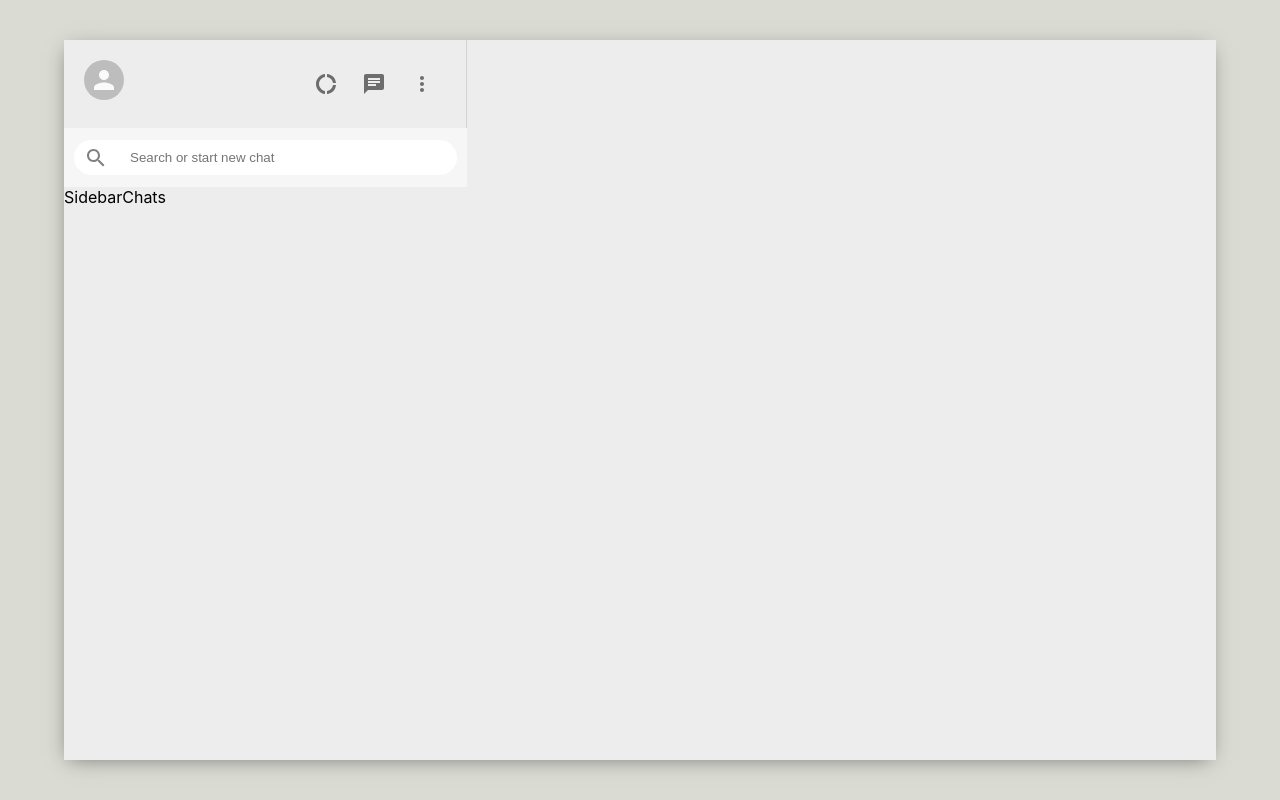
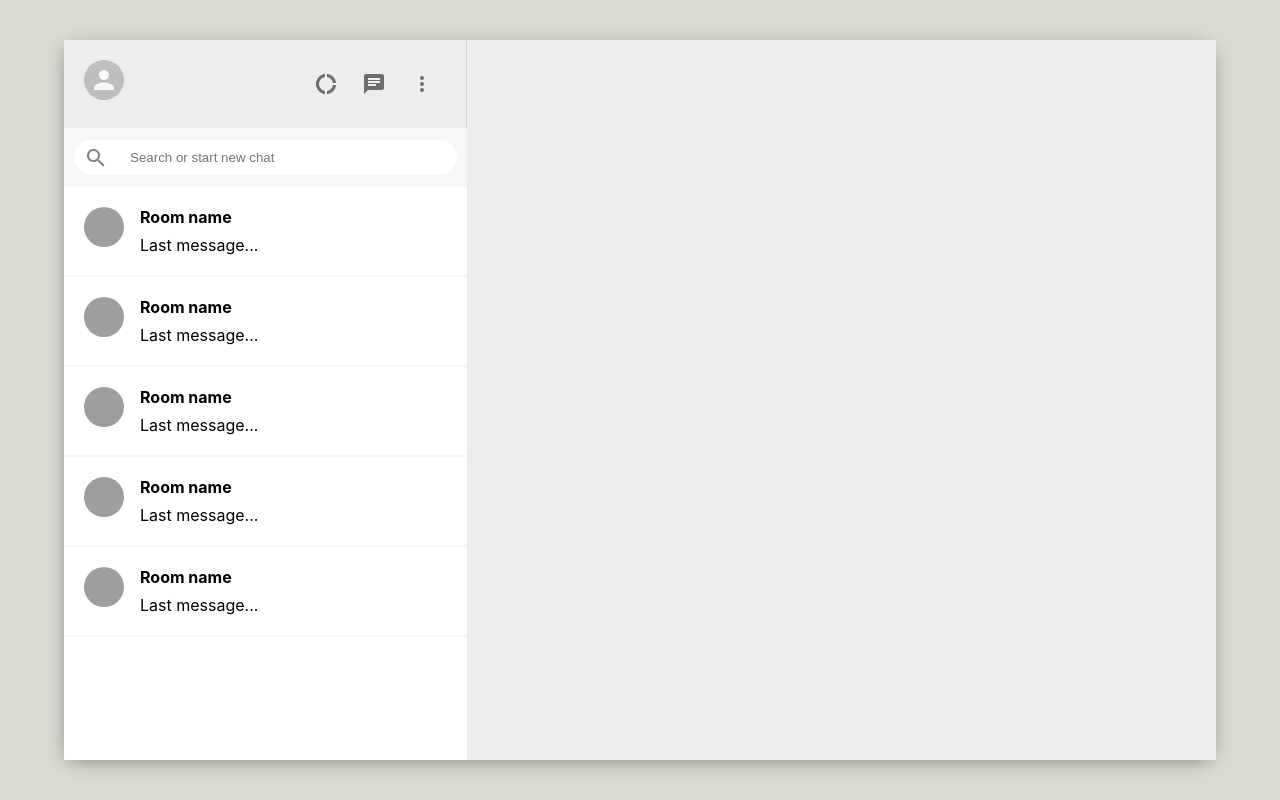
Before and after one commit to WaweruMwangiD/WhatsApp-clone, a React (Create React App) app: page / in a window 1280 px wide. Built offline with nearby package versions, Linux system fonts and the light colour scheme; grey boxes are pictures that could not be loaded.

Commit message:
styling on sidebar chat component

```diff
--- a/src/Sidebar.css
+++ b/src/Sidebar.css
@@ -51,3 +51,9 @@
     margin-right: 2vw;
     font-size: 24px !important;
 }
+
+.sidebar_chats{
+    flex: 1;
+    background-color: #ffff;
+    overflow: scroll;
+}
--- a/src/Sidebar.js
+++ b/src/Sidebar.js
@@ -35,6 +35,10 @@ const Sidebar = () => {
       </div>
       <div className="sidebar_chats">
         <SidebarChats />
+        <SidebarChats />
+        <SidebarChats />
+        <SidebarChats />
+        <SidebarChats />
 
       </div>
 
--- a/src/SidebarChats.css
+++ b/src/SidebarChats.css
@@ -0,0 +1,20 @@
+.sidebarChat{
+    display: flex;
+    padding: 20px;
+    cursor: pointer;
+    border-bottom: 2px solid #f6f6f6;
+}
+
+.sidebarChat:hover{
+    background-color: #ebebeb;
+}
+
+.sidebarChat_info > h1{
+    font-size: 16px;
+    margin-bottom: 8px;
+
+}
+
+.sidebarChat_info{
+    margin-left: 16px;
+}
--- a/src/SidebarChats.js
+++ b/src/SidebarChats.js
@@ -1,9 +1,29 @@
-import React from 'react'
+import React, { useState, useEffect } from 'react';
+import { Avatar } from '@material-ui/core'
 import './SidebarChats.css'
 
-const SidebarChats = () => {
-  return (
-    <div>SidebarChats</div>
+const SidebarChats = ({addNewChat}) => {
+
+  const [seed, setSeed] = useState('')
+
+  useEffect(() => {
+    setSeed(Math.floor(Math.random() * 50 ))
+  }, [])
+
+  const createChat = () =>{}
+
+  return !addNewChat ? (
+    <div className='sidebarChat'>
+      <Avatar src={`https://robohash.org/${seed}.svg`}/>
+      <div className='sidebarChat_info'>
+        <h1>Room name</h1>
+        <p>Last message...</p>
+      </div>
+    </div>
+  ) : (
+    <div onClick={createChat()} className='sidebarChat'>
+      <h1>Add new chat</h1>
+    </div>
   )
 }
 
```
